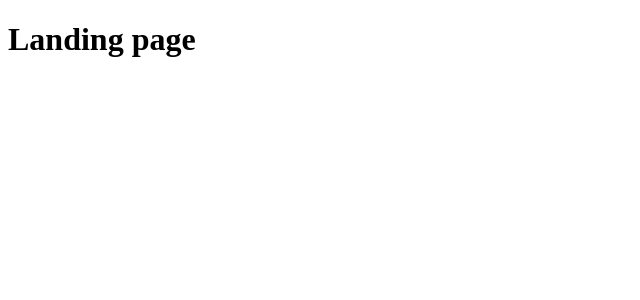
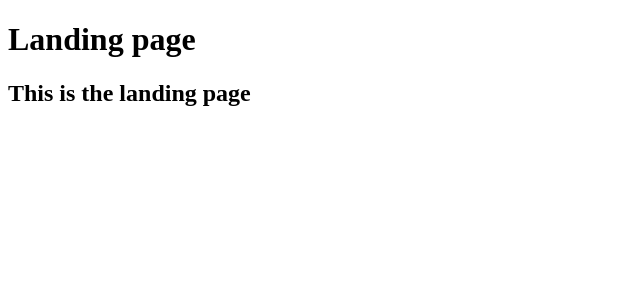
Before and after one commit to cjhird/political-compass, a React (Create React App) app: page / in a window 1280 px wide. Shown: the top 300 px of the page, without its empty margins (0-640 px from the left). Built offline with nearby package versions, Linux system fonts and the light colour scheme.

Commit message:
landing h2

```diff
--- a/src/comp/pages/Landing.js
+++ b/src/comp/pages/Landing.js
@@ -3,6 +3,7 @@ const Landing = () => {
     <>
       <div className="landing-wrapper">
         <h1>Landing page</h1>
+        <h2>This is the landing page</h2>
       </div>
     </>
   )
```
